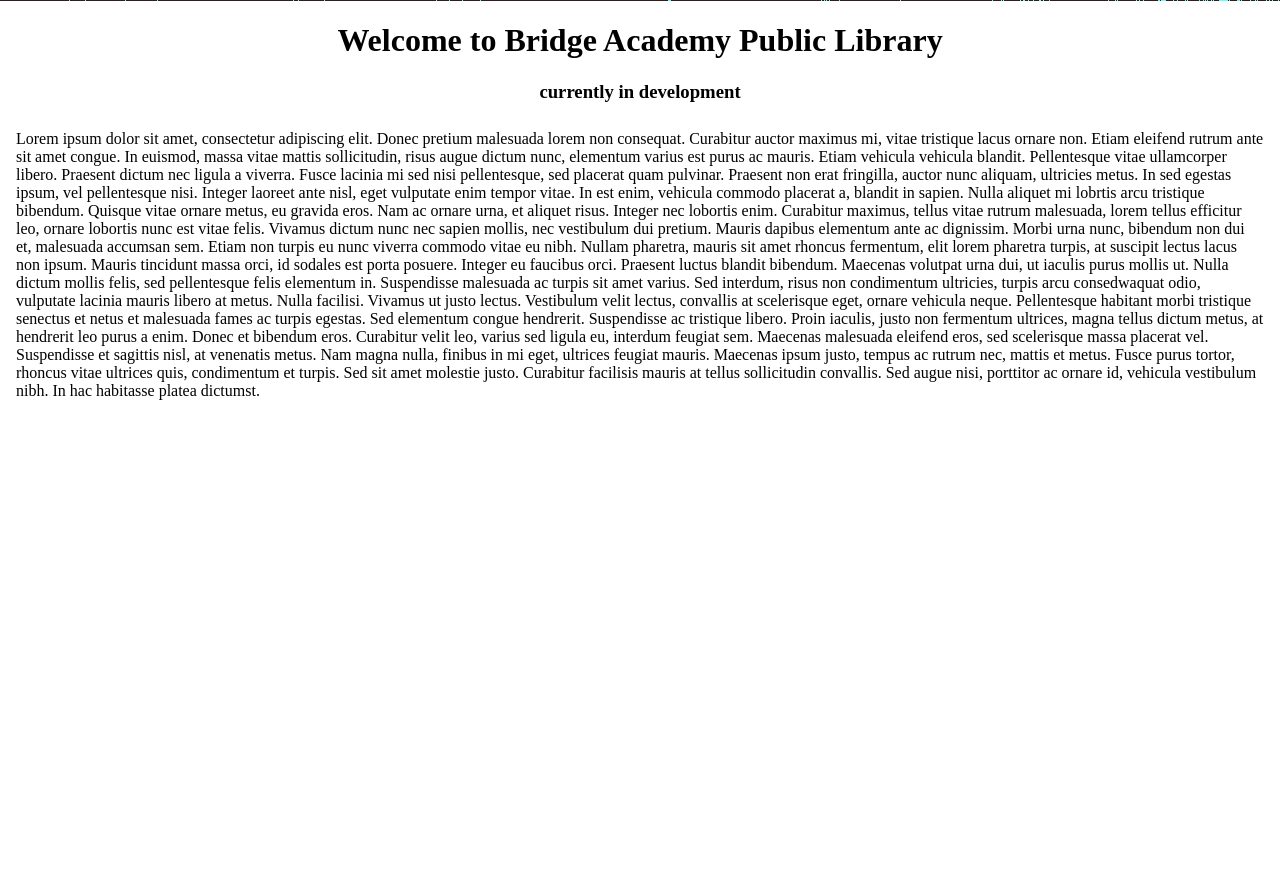
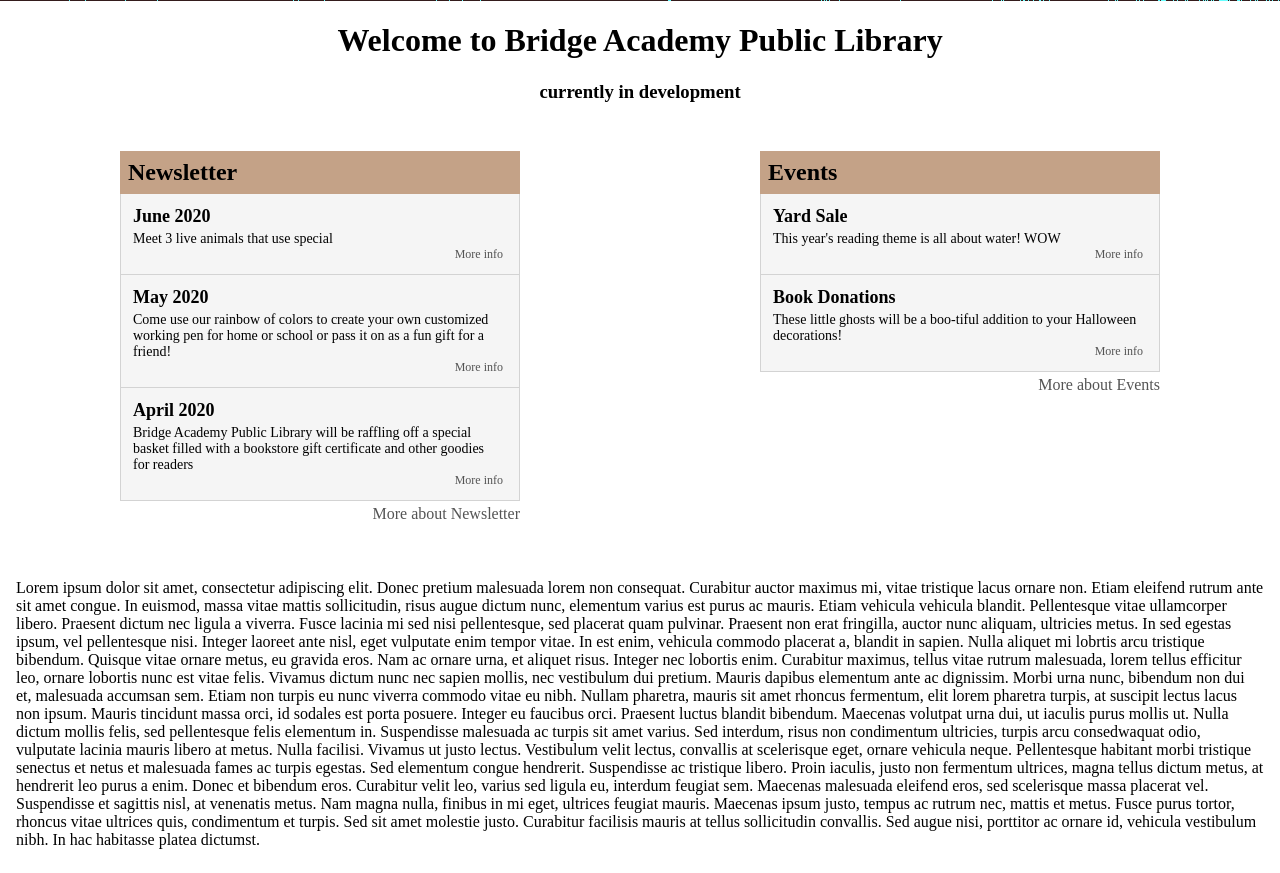
Before and after one commit to owenbean400/dresdenLib, a PHP site: page / in a window 1280 px wide. Shown: the part 363-1236 px from the top of the page. Before the commit the page ends 763 px from the top, so only its background shows below. Run offline with PHP 8.4, Linux system fonts and the light colour scheme.

Commit message:
add newsletter + events

```diff
--- a/index.html
+++ b/index.html
@@ -28,7 +28,19 @@
         </div>
         <h1 style="text-align: center;">Welcome to Bridge Academy Public Library</h1>
         <h3 style="text-align: center;">currently in development</h3>
-        <p>Lorem ipsum dolor sit amet, consectetur adipiscing elit. Donec pretium malesuada lorem non consequat. Curabitur auctor
+        <div id=mainInfo class="itemsContainer">
+            <div v-for="(item, name) in items" class="itemContainer">
+                <div class="itemTitle" class="itemTitle">{{name}}</div>
+                <div v-for="info in item.stuff" class="itemInfo">
+                    <h5 class="infoTitle">{{info.title}}</h5>
+                    <p class="infoInfo">{{info.info}}</p>
+                    <a v-bind:href="info.link" class="infoLink">More info</a>
+                </div>
+                <a v-bind:href="item.link" class="itemLink">More about {{name}}</a>
+            </div>
+        </div>
+        <script src="main.js"></script>
+        <p class="contentRandy">Lorem ipsum dolor sit amet, consectetur adipiscing elit. Donec pretium malesuada lorem non consequat. Curabitur auctor
         maximus mi, vitae tristique lacus ornare non. Etiam eleifend rutrum ante sit amet congue. In euismod, massa vitae mattis
         sollicitudin, risus augue dictum nunc, elementum varius est purus ac mauris. Etiam vehicula vehicula blandit.
         Pellentesque vitae ullamcorper libero. Praesent dictum nec ligula a viverra. Fusce lacinia mi sed nisi pellentesque, sed
--- /dev/null
+++ b/main.js
@@ -0,0 +1,49 @@
+let items = {
+    Newsletter: {
+        stuff: [
+            {
+                title: "June 2020",
+                subtitle: false,
+                info: "Meet 3 live animals that use special",
+                link: "./newsletter/june2020.html"
+            },
+            {
+                title: "May 2020",
+                subtitle: false,
+                info: "Come use our rainbow of colors to create your own customized working pen for home or school or pass it on as a fun gift for a friend!",
+                link: "./newsletter/june2020.html"
+            },
+            {
+                title: "April 2020",
+                subtitle: false,
+                info: "Bridge Academy Public Library will be raffling off a special basket filled with a bookstore gift certificate and other goodies for readers",
+                link: "./newsletter/june2020.html"
+            },
+        ],
+        link: "./newsletter/newsletter.html",
+    },
+    Events: {
+        stuff: [
+        {
+            title: "Yard Sale",
+            subtitle: "on May 31, 2021",
+            info: "This year's reading theme is all about water! WOW",
+            link: "./events/yardsale.html"
+        },
+        {
+            title: "Book Donations",
+            subtitle: false,
+            info: "These little ghosts will be a boo-tiful addition to your Halloween decorations!",
+            link: "./events/yardsale.html"
+        },
+        ],
+        link: "./events/events.html"
+    }
+}
+
+var mainInfo = new Vue({
+    el: "#mainInfo",
+    data: {
+        items
+    }
+})
--- a/sassStyle/style.css
+++ b/sassStyle/style.css
@@ -154,7 +154,7 @@ body {
   background-position: center top;
 }
 
-p {
+.contentRandy {
   padding: 8 16px;
 }
 
@@ -174,5 +174,72 @@ p {
     top: -100vh;
   }
 }
+.itemsContainer {
+  display: flex;
+  flex-wrap: wrap;
+  justify-content: space-around;
+  margin: 32px 0;
+}
+.itemsContainer .itemContainer {
+  margin: 16px;
+  width: 280px;
+}
+@media screen and (max-width: 640px) {
+  .itemsContainer .itemContainer {
+    width: 100%;
+  }
+}
+@media screen and (max-width: 961px) and (min-width: 640px) {
+  .itemsContainer .itemContainer {
+    width: 280px;
+  }
+}
+@media screen and (min-width: 961px) {
+  .itemsContainer .itemContainer {
+    width: 400px;
+  }
+}
+.itemsContainer .itemContainer .itemTitle {
+  background-color: #C4A287;
+  padding: 8px 0 8px 8px;
+  font-weight: 700;
+  font-size: 24;
+}
+.itemsContainer .itemContainer .itemInfo {
+  background-color: whitesmoke;
+  padding: 12px 16px 12px 12px;
+  border-bottom: solid lightgray 1px;
+  border-right: solid lightgray 1px;
+  border-left: solid lightgray 1px;
+  overflow: hidden;
+}
+.itemsContainer .itemContainer .itemInfo .infoTitle {
+  margin: 0 0 4px 0;
+  font-size: 18;
+}
+.itemsContainer .itemContainer .itemInfo .infoInfo {
+  margin: 0;
+  font-size: 14;
+}
+.itemsContainer .itemContainer .itemInfo .infoLink {
+  margin: 0;
+  font-size: 12;
+  float: right;
+  display: block;
+  color: #545454;
+  text-decoration: none;
+}
+.itemsContainer .itemContainer .itemInfo .infoLink:hover {
+  text-decoration: underline;
+}
+.itemsContainer .itemContainer .itemLink {
+  float: right;
+  margin-top: 4px;
+  color: #545454;
+  text-decoration: none;
+}
+.itemsContainer .itemContainer .itemLink:hover {
+  text-decoration: underline;
+}
 
 /*# sourceMappingURL=style.css.map */
```
Also changed, not shown: sassStyle/index.sass (+58 -2 lines), 2 other files.
